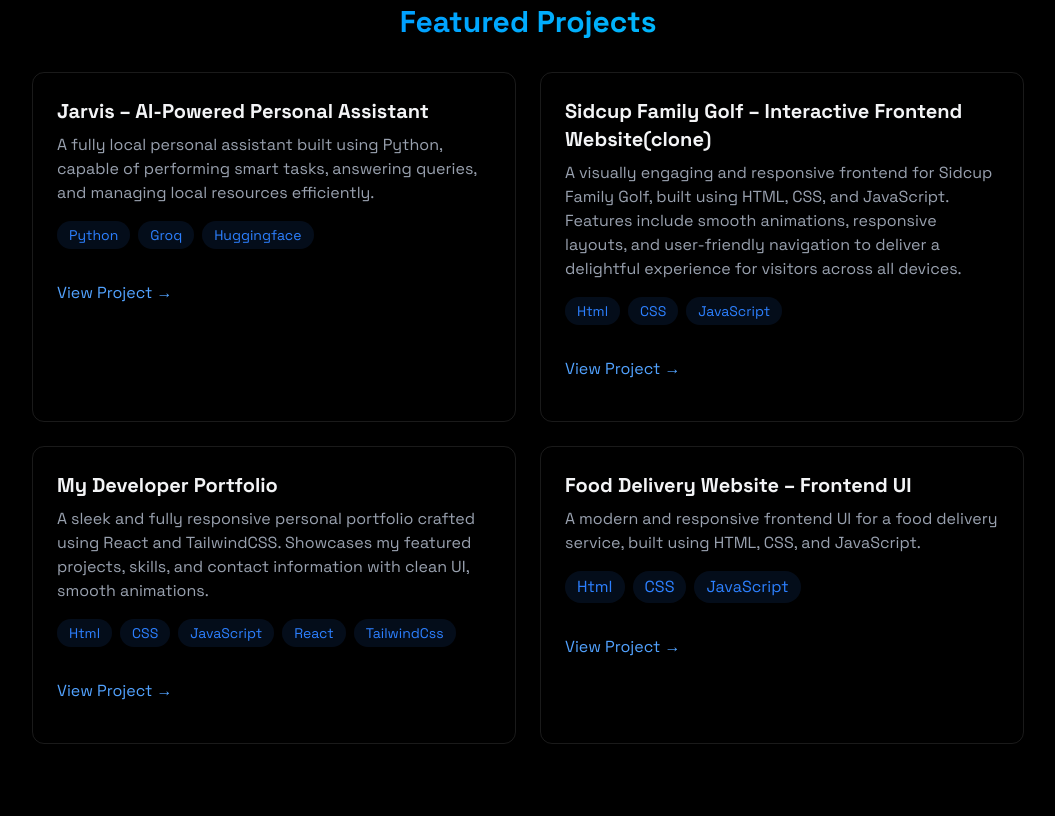
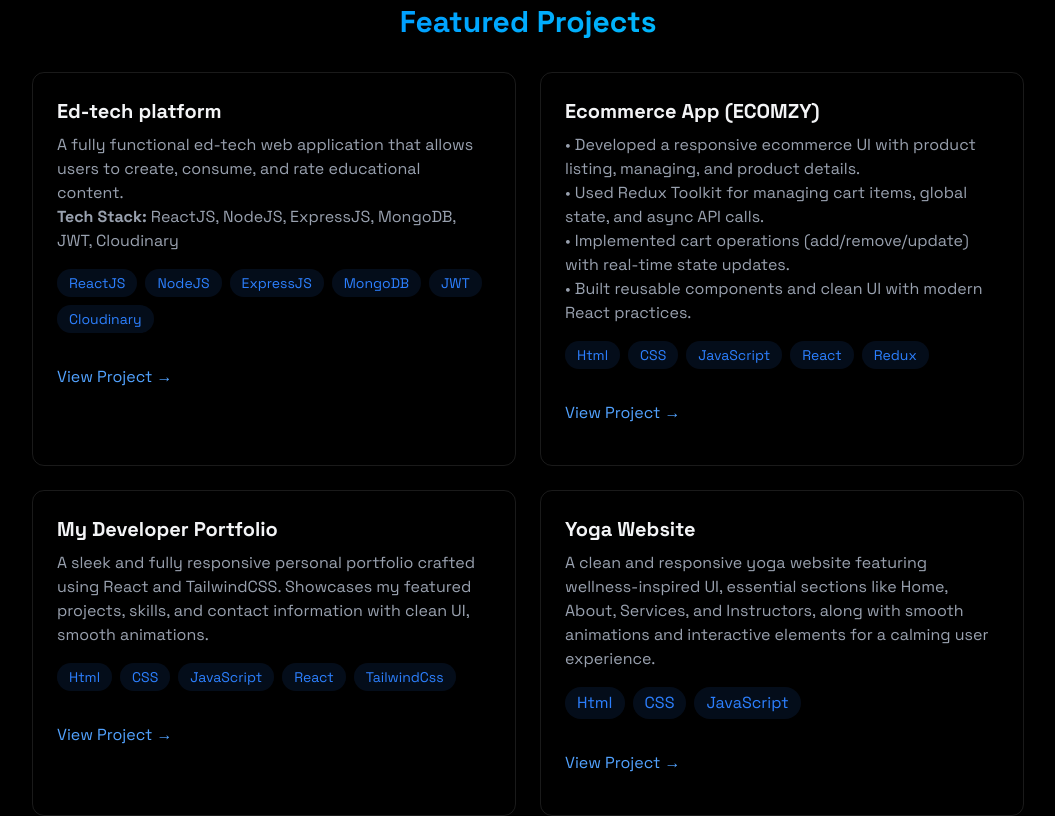
Before and after one commit to Manish632004/manish_portfolio, a React (Vite) app: page / in a window 1280 px wide. Shown: the part 1860-2676 px from the top of the page, without its empty margins (112-1167 px from the left). Built offline with nearby package versions, Linux system fonts and the light colour scheme.

Commit message:
updated the project-section

```diff
--- a/package.json
+++ b/package.json
@@ -30,6 +30,6 @@
     "eslint-plugin-react-refresh": "^0.4.19",
     "gh-pages": "^6.3.0",
     "globals": "^16.0.0",
-    "vite": "^6.3.5"
+    "vite": "^6.4.1"
   }
 }
--- a/src/components/sections/About.jsx
+++ b/src/components/sections/About.jsx
@@ -66,8 +66,15 @@ export const About = () => {
 
                         </li>
                         <li>
-                            Relevant Coursework: Data Structures, Web Development, DBMS,Machine-learning
+                            7th Semester, CGPA: 7.2
+                        </li> <li>
+                            <strong>12th RBSE Board</strong> - Vivekanand Sr. Sec. School (2022)
+
                         </li>
+                        <li>
+                            Percentage: 81.2
+                        </li>
+
                     </ul>
 
                 </div>
--- a/src/components/sections/Project.jsx
+++ b/src/components/sections/Project.jsx
@@ -13,17 +13,23 @@ export const Project = () => {
           </h2>
           <div className="grid grid-cols-1 md:grid-cols-2 gap-6">
             <div className="p-6 rounded-xl border border-white/10 hover:-translate-y-1 hover:border-blue-500/30 hover:shadow-[0_2px_8px_rgba(59,130,246,0.2)] transition">
-              <h3 className="text-xl font-bold mb-2">
-                {" "}
-                Jarvis – AI-Powered Personal Assistant
-              </h3>
+              <h3 className="text-xl font-bold mb-2"> Ed-tech platform</h3>
               <p className="text-gray-400 mb-4">
-                A fully local personal assistant built using Python, capable of
-                performing smart tasks, answering queries, and managing local
-                resources efficiently.
+                A fully functional ed-tech web application that allows users to
+                create, consume, and rate educational content.
+                <br />
+                <b>Tech Stack:</b> ReactJS, NodeJS, ExpressJS, MongoDB, JWT,
+                Cloudinary
               </p>
               <div className="flex flex-wrap gap-2 mb-4">
-                {["Python", "Groq", "Huggingface"].map((tech, key) => (
+                {[
+                  "ReactJS",
+                  "NodeJS",
+                  "ExpressJS",
+                  "MongoDB",
+                  "JWT",
+                  "Cloudinary",
+                ].map((tech, key) => (
                   <span
                     key={key}
                     className="bg-blue-500/10 text-blue-500 py-1 px-3 rounded-full text-sm hover:bg-blue-500/20
@@ -37,7 +43,125 @@ export const Project = () => {
 
               <div className="flex justify-between items-center">
                 <a
-                  href="https://github.com/Manish632004/Jarvis-Ai-assistant"
+                  href="https://github.com/Manish632004/Study_Notion"
+                  className="text-blue-400 hover:text-blue-300 transition-colors my-4"
+                >
+                  View Project →
+                </a>
+              </div>
+            </div>
+            <div
+              className="
+              glass p-6 rounded-xl border border-white/10
+              hover:-translate-y-1 hover:border-blue-500/30
+              hover:shadow-[0_4px_20px_rgba(59,130,246,0.1)]
+              transition-all
+            "
+            >
+              <h3 className="text-xl font-bold mb-2">
+                {" "}
+                Ecommerce App (ECOMZY)
+              </h3>
+              <p className="text-gray-400 mb-4">
+                • Developed a responsive ecommerce UI with product listing,
+                managing, and product details. <br />• Used Redux Toolkit for
+                managing cart items, global state, and async API calls. <br />•
+                Implemented cart operations (add/remove/update) with real-time
+                state updates.
+                <br />• Built reusable components and clean UI with modern React
+                practices.
+              </p>
+              <div className="flex flex-wrap gap-2 mb-4">
+                {["Html", "CSS", "JavaScript", "React", "Redux"].map(
+                  (tech, key) => (
+                    <span
+                      key={key}
+                      className="
+                      bg-blue-500/10 text-blue-500 py-1 px-3
+                      rounded-full text-sm
+                      transition
+                      hover:bg-blue-500/20 hover:-translate-y-0.5
+                      hover:shadow-[0_2px_8px_rgba(59,130,246,0.2)]
+                    "
+                    >
+                      {tech}
+                    </span>
+                  )
+                )}
+              </div>
+              <div className="flex justify-between items-center">
+                <a
+                  href="https://store-web-teal.vercel.app/"
+                  className="text-blue-400 hover:text-blue-300 transition-colors my-4"
+                >
+                  View Project →
+                </a>
+              </div>
+            </div>
+
+            <div
+              className="
+              glass p-6 rounded-xl border border-white/10
+              hover:-translate-y-1 hover:border-blue-500/30
+              hover:shadow-[0_4px_20px_rgba(59,130,246,0.1)]
+              transition-all
+            "
+            >
+              <h3 className="text-xl font-bold mb-2">My Developer Portfolio</h3>
+              <p className="text-gray-400 mb-4">
+                A sleek and fully responsive personal portfolio crafted using
+                React and TailwindCSS. Showcases my featured projects, skills,
+                and contact information with clean UI, smooth animations.
+              </p>
+              <div className="flex flex-wrap gap-2 mb-4">
+                {["Html", "CSS", "JavaScript", "React", "TailwindCss"].map(
+                  (tech) => (
+                    <span
+                      key={tech}
+                      className=" bg-blue-500/10 text-blue-500 py-1 px-3
+                rounded-full text-sm transition hover:bg-blue-500/20 hover:-translate-y-0.5 hover:shadow-[0_2px_8px_rgba(59,130,246,0.2)]
+                    "
+                    >
+                      {tech}
+                    </span>
+                  )
+                )}
+              </div>
+              <div className="flex justify-between items-center">
+                <a
+                  href="https://manish632004.github.io/manish_portfolio/"
+                  className="text-blue-400 hover:text-blue-300 transition-colors my-4"
+                >
+                  View Project →
+                </a>
+              </div>
+            </div>
+
+            <div
+              className="glass p-6 rounded-xl border border-white/10 hover:-translate-y-1 hover:border-blue-500/30 hover:shadow-[0_4px_20px_rgba(59,130,246,0.1)] transition-all
+            "
+            >
+              <h3 className="text-xl font-bold mb-2">Yoga Website</h3>
+              <p className="text-gray-400 mb-4">
+                A clean and responsive yoga website featuring wellness-inspired
+                UI, essential sections like Home, About, Services, and
+                Instructors, along with smooth animations and interactive
+                elements for a calming user experience.
+              </p>
+              <div className="flex flex-wrap gap-2 mb-4">
+                {["Html", "CSS", "JavaScript"].map((tech, key) => (
+                  <span
+                    key={key}
+                    className=" bg-blue-500/10 text-blue-500 py-1 px-3 rounded-full text-smtransition hover:bg-blue-500/20 hover:-translate-y-0.5 hover:shadow-[0_2px_8px_rgba(59,130,246,0.2)]
+                    "
+                  >
+                    {tech}
+                  </span>
+                ))}
+              </div>
+              <div className="flex justify-between items-center ">
+                <a
+                  href="https://yoga-web-sigma.vercel.app/"
                   className="text-blue-400 hover:text-blue-300 transition-colors my-4"
                 >
                   View Project →
@@ -81,7 +205,7 @@ export const Project = () => {
               </div>
               <div className="flex justify-between items-center">
                 <a
-                  href="https://github.com/Manish632004/sidcupclone"
+                  href="https://manish632004.github.io/sidcupclone/"
                   className="text-blue-400 hover:text-blue-300 transition-colors my-4"
                 >
                   View Project →
@@ -89,6 +213,7 @@ export const Project = () => {
               </div>
             </div>
 
+            {/* Barkis */}
             <div
               className="
               glass p-6 rounded-xl border border-white/10
@@ -97,58 +222,38 @@ export const Project = () => {
               transition-all
             "
             >
-              <h3 className="text-xl font-bold mb-2">My Developer Portfolio</h3>
+              <h3 className="text-xl font-bold mb-2">
+                {" "}
+                Bariks – Hyperbaric Oxygen Therapy (HBOT)
+              </h3>
               <p className="text-gray-400 mb-4">
-               A sleek and fully responsive personal portfolio crafted using React and TailwindCSS.
-Showcases my featured projects, skills, and contact information with clean UI, smooth animations.
+                Designed and developed a responsive web-based platform for
+                showcasing Bariks, a responsive health-tech interface for
+                Hyperbaric Oxygen Therapy (HBOT). <br /> • Created a user-centric
+                front-end with smooth navigation using HTML, CSS, and
+                JavaScript, optimized for mobile and desktop views. <br /> • Hosted the
+                project on GitHub Pages for easy access and demonstration during
+                technical discussions and portfolio showcases.
               </p>
               <div className="flex flex-wrap gap-2 mb-4">
-                {["Html", "CSS", "JavaScript", "React","TailwindCss"].map(
-                  (tech) => (
-                    <span
-                      key={tech}
-                      className=" bg-blue-500/10 text-blue-500 py-1 px-3
-                rounded-full text-sm transition hover:bg-blue-500/20 hover:-translate-y-0.5 hover:shadow-[0_2px_8px_rgba(59,130,246,0.2)]
-                    "
-                    >
-                      {tech}
-                    </span>
-                  )
-                )}
-              </div>
-              <div className="flex justify-between items-center">
-                <a
-                  href="https://manish632004.github.io/manish_portfolio/"
-                  className="text-blue-400 hover:text-blue-300 transition-colors my-4"
-                >
-                  View Project →
-                </a>
-              </div>
-            </div>
-
-            <div
-              className="glass p-6 rounded-xl border border-white/10 hover:-translate-y-1 hover:border-blue-500/30 hover:shadow-[0_4px_20px_rgba(59,130,246,0.1)] transition-all
-            "
-            >
-              <h3 className="text-xl font-bold mb-2">Food Delivery Website – Frontend UI
-</h3>
-              <p className="text-gray-400 mb-4">
-               A modern and responsive frontend UI for a food delivery service, built using HTML, CSS, and JavaScript.
-              </p>
-              <div className="flex flex-wrap gap-2 mb-4">
-                {["Html", "CSS", "JavaScript"].map((tech, key) => (
+                {["Html", "CSS", "JavaScript","Figma"].map((tech, key) => (
                   <span
                     key={key}
-                    className=" bg-blue-500/10 text-blue-500 py-1 px-3 rounded-full text-smtransition hover:bg-blue-500/20 hover:-translate-y-0.5 hover:shadow-[0_2px_8px_rgba(59,130,246,0.2)]
+                    className="
+                      bg-blue-500/10 text-blue-500 py-1 px-3
+                      rounded-full text-sm
+                      transition
+                      hover:bg-blue-500/20 hover:-translate-y-0.5
+                      hover:shadow-[0_2px_8px_rgba(59,130,246,0.2)]
                     "
                   >
                     {tech}
                   </span>
                 ))}
               </div>
-              <div className="flex justify-between items-center ">
+              <div className="flex justify-between items-center">
                 <a
-                  href="#"
+                  href="https://barkis-responsive.vercel.app/"
                   className="text-blue-400 hover:text-blue-300 transition-colors my-4"
                 >
                   View Project →
```
Also changed, not shown: 1 other file (tests, documents, lock files or other folders).
